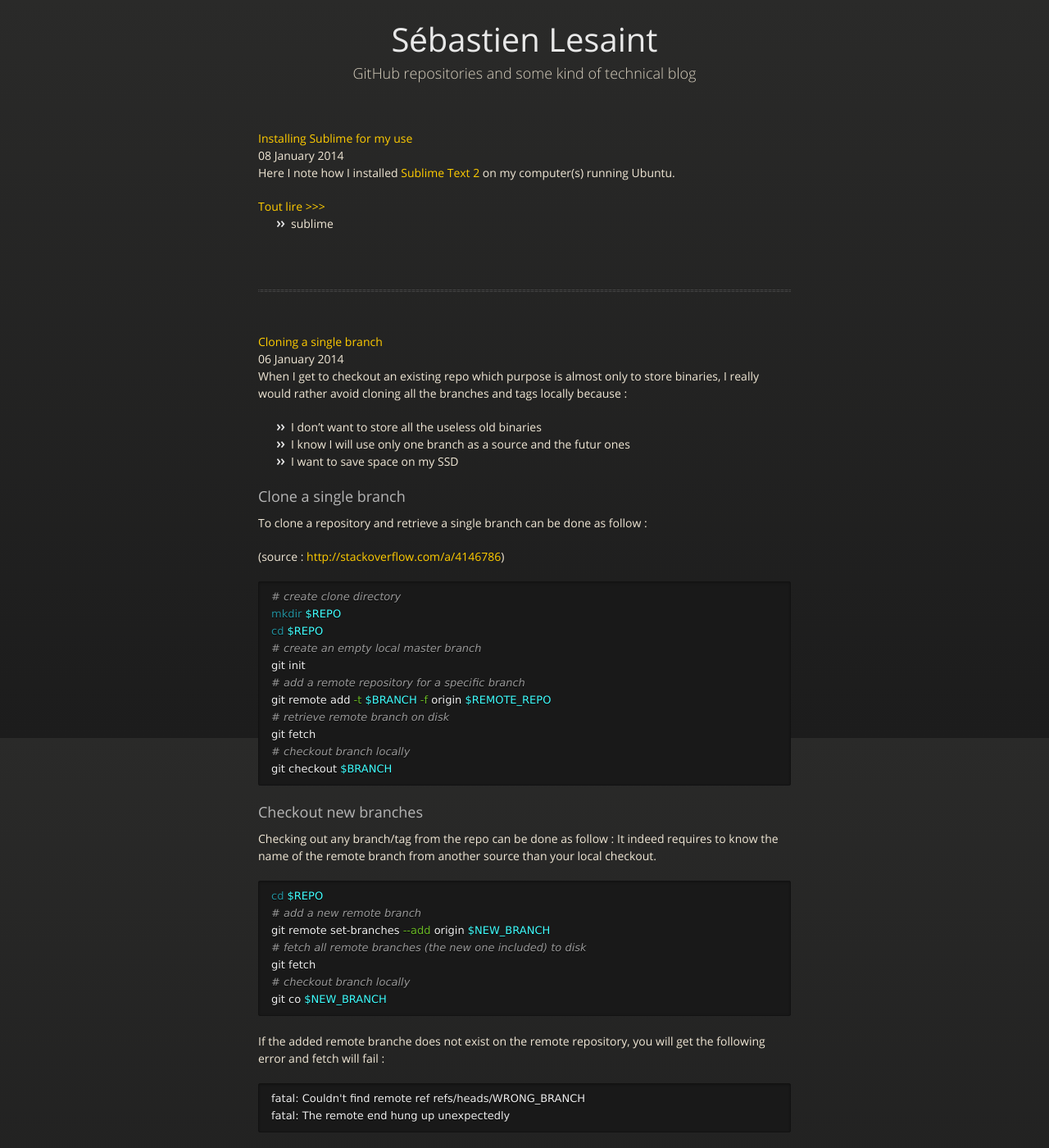
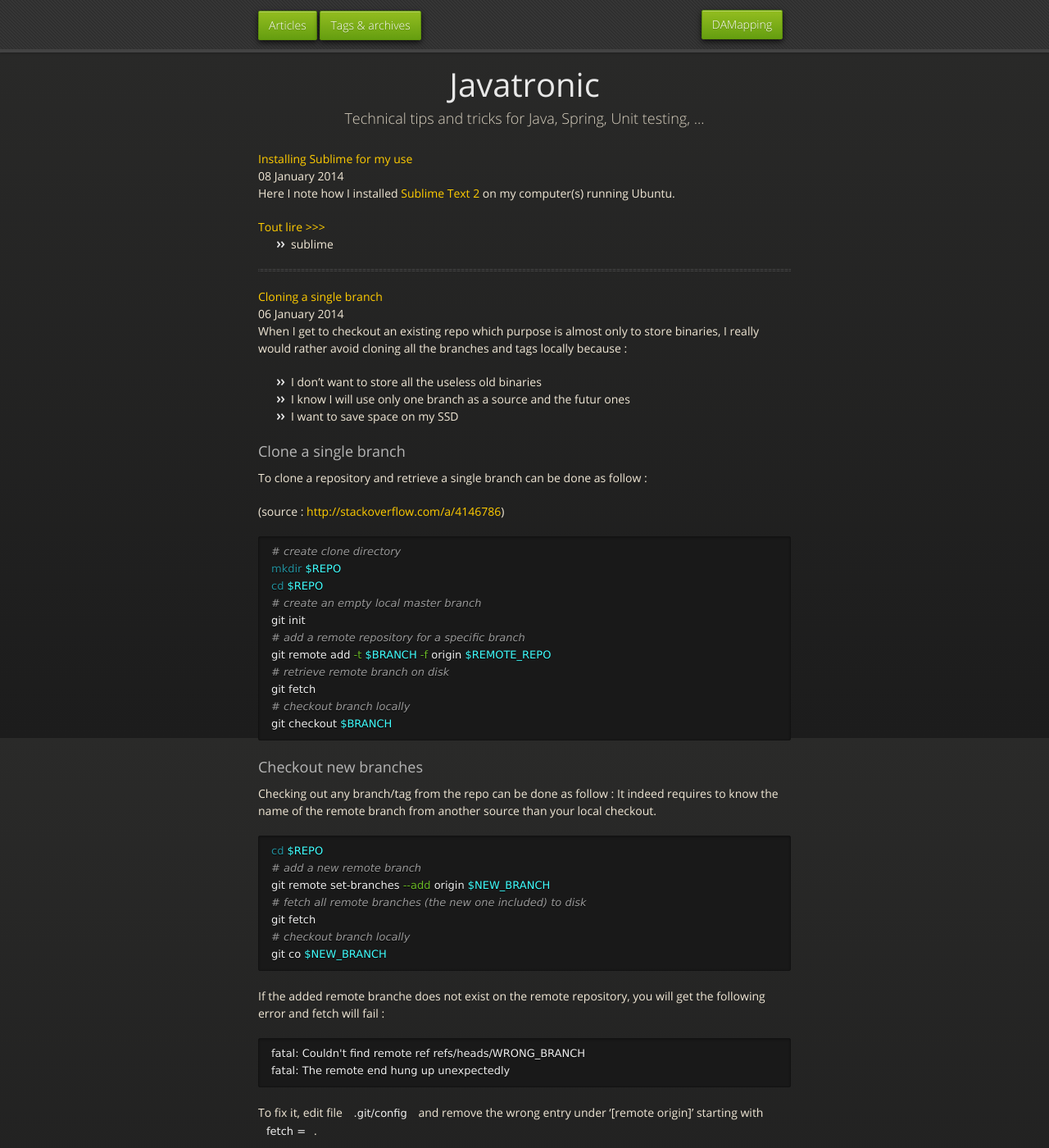
Before and after one commit to lesaint/lesaint.github.io, a Jekyll site: the page built from index.html, in a window 1280 px wide and 1400 px high. Shown: the whole window at 82% size. Built offline with Jekyll 4.4.1, drawn with Linux system fonts in a browser that asks for light colours; nearby versions of some CDN libraries; Markdown is read by kramdown in place of the engine named in the settings; the list of posts is cut into pages by our own code; some of the changed text lies outside the part shown.

Commit message:
add header to template, change website name to Javatronic

```diff
--- a/_layouts/default.html
+++ b/_layouts/default.html
@@ -3,7 +3,7 @@
   <head>
     <meta charset="utf-8">
     <meta http-equiv="X-UA-Compatible" content="chrome=1">
-    <title>{% if page.title %}{{ page.title }} • {% endif %}{{ site.title }}</title>
+    <title>{% if page.title %}{{ page.title }} • {% endif %} Javatronic</title>
     {% if page.description %}
     <meta name="description" content="{{ page.description }}" />
     {% endif %}
@@ -21,18 +21,20 @@
 
   </head>
   <body>
-      <!--<div id="header">
+      <div id="header">
         <nav>
-          <li class="fork"><a href="https://github.com/lesaint">View On GitHub</a></li>
+          <li class=""><a href="/">Articles</a></li>
+          <li class=""><a href="/site_map">Tags &amp; archives</a></li>
+          <li class="title"><a href="https://github.com/lesaint/damapping">DAMapping</a></li>
         </nav>
-      </div>--><!-- end header -->
+      </div><!-- end header -->
 
     <div class="wrapper">
 
       <section>
         <div id="title">
-          <h1>Sébastien Lesaint</h1>
-          <p>GitHub repositories and some kind of technical blog</p>
+          <h1>Javatronic</h1>
+          <p>Technical tips and tricks for Java, Spring, Unit testing, ...</p>
         </div>
 
 {{ content }}
@@ -40,8 +42,8 @@
 
           <div id="footer">
           <hr>
-          <span class="credits left">Sources available on <a href="https://github.com/lesaint">GitHub</a></span>
-          <span class="credits right">Hosted on GitHub Pages &mdash; Theme base on theme by <a href="https://twitter.com/michigangraham">mattgraham</a></span>
+          <span class="credits left">Sources available on <a href="https://github.com/lesaint.github.io/damapping/tree/gh-pages">GitHub</a></span>
+          <span class="credits right">Hosted on GitHub Pages &mdash; Theme based on theme by <a href="https://twitter.com/michigangraham">mattgraham</a></span>
           </div>
       </section>
 
--- a/index.html
+++ b/index.html
@@ -2,7 +2,7 @@
 layout: default
 ---
 {% for post in paginator.posts %}
-  <section>
+  <article>
   	<header><a href="{{ post.url }}">{{ post.title }}</a></header>
 	  <head>
 	    <time>{{ post.date | date_to_long_string }}</time>
@@ -12,7 +12,7 @@
 	  </summary>
     <a href="{{ post.url }}">Tout lire >>></a>
     <footer>{% unless post.tags.size == 0 %}<ul class="tags">{% for tag in post.tags %}<li>{{tag}}</li>{% endfor %}</ul>{% endunless %}</footer>
-  </section>
+  </article>
   <hr />
 {% endfor %}
 
@@ -30,11 +30,3 @@
     <li><span class="next ">Next</span></li>
   {% endif %}
 </ul>
-
-<!-- {% for post in site.posts %}
-  <div>
-    <h1><a href="{{ post.url }}">{{ post.title }}</a></h1>
-    <p>{{ post.content }}</p>
-	<hr/>
-  </div>
-{% endfor %} -->
--- a/stylesheets/styles.css
+++ b/stylesheets/styles.css
@@ -712,7 +712,7 @@
   max-width: 650px;
   margin: 0 auto;
   padding: 0 10px;
-  background: blue;
+  /*background: blue;*/
   margin: 6px auto;
 }
 #header nav li {
@@ -785,6 +785,7 @@
   padding: 30px 0px 50px 0px;
 //  margin: 20px 0;
 //  margin-top: 70px;
+  margin-top: 55px;
 }
 section #title {
   border: 0;
```
